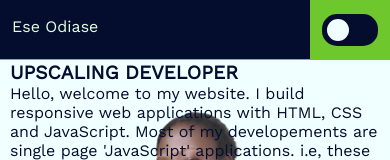
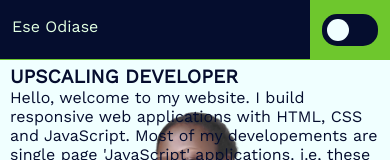
Before and after one commit to eseodiase/new-ese-portfolio, a plain HTML site: page index.html in a window 390 px wide. Shown: the top 160 px of the page. Drawn offline with nearby package versions, Linux system fonts and the light colour scheme.

Commit message:
style.css

```diff
--- a/style.css
+++ b/style.css
@@ -247,7 +247,9 @@ border-radius:30px 30px 0px 0px;
     width: 100vw;
 }
 .subContent1a h1{
-    padding-top: 14px;
+    margin-top: 30px;
+    font-size: 1.2rem;
+    margin-left: 10px;
 }
 .subContent1a h1, .subContent1a p{
     margin-left:10px;
@@ -261,10 +263,6 @@ border-radius:30px 30px 0px 0px;
 }
 .subContent1a .more:hover, .subContent1a .less:hover{
     background: rgba(0,0,0,0.1);
-}
-.subContent1a h1{
-    font-size: 1.2rem;
-    margin-left: 10px;
 }
 .subContent1a button{
     margin-top: 4px;
```
